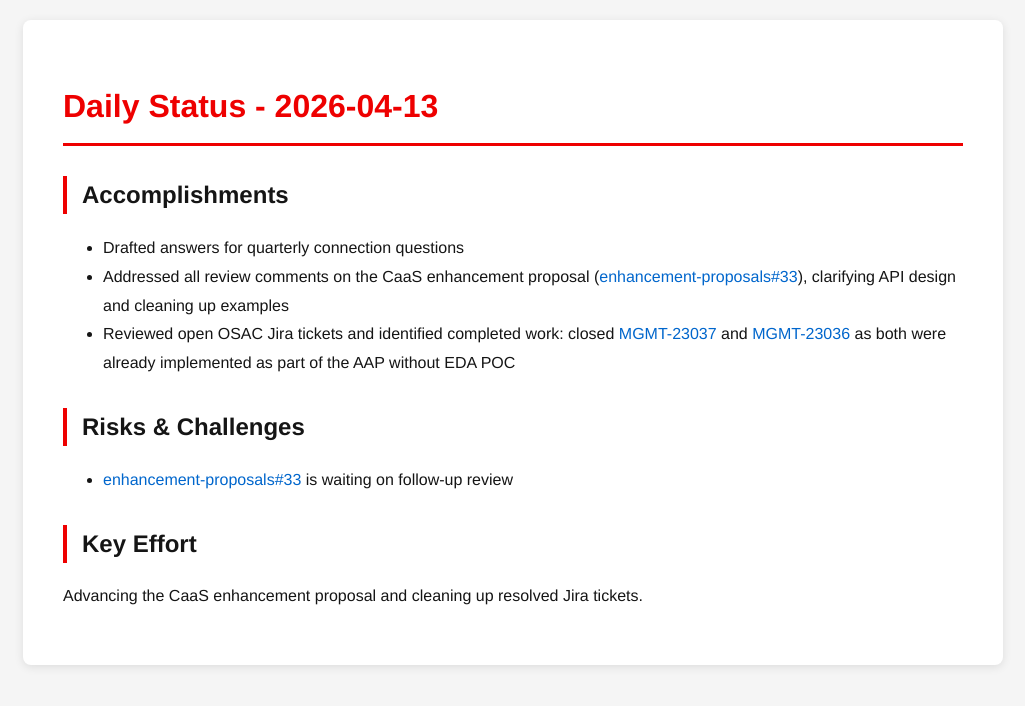
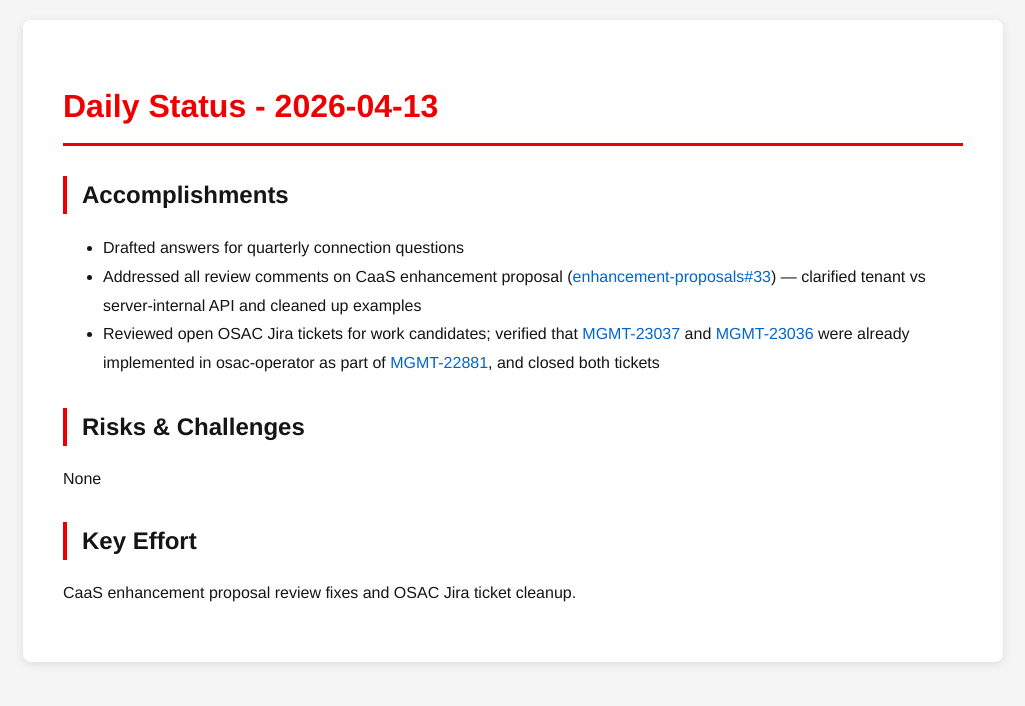
Before and after one commit to tzvatot/daily-status, a Jekyll site: the page built from 2026-04-13.md, in a window 1280 px wide. Shown: the top 706 px of the page, without its empty margins (127-1152 px from the left). Built offline with Jekyll 4.4.1, drawn with Linux system fonts in a browser that asks for light colours.

Commit message:
Daily status update - 2026-04-13

```diff
--- a/2026-04-13.md
+++ b/2026-04-13.md
@@ -8,11 +8,11 @@ date: 2026-04-13
 
 ## Accomplishments
 - Drafted answers for quarterly connection questions
-- Addressed all review comments on the CaaS enhancement proposal ([enhancement-proposals#33](https://github.com/osac-project/enhancement-proposals/pull/33)), clarifying API design and cleaning up examples
-- Reviewed open OSAC Jira tickets and identified completed work: closed [MGMT-23037](https://redhat.atlassian.net/browse/MGMT-23037) and [MGMT-23036](https://redhat.atlassian.net/browse/MGMT-23036) as both were already implemented as part of the AAP without EDA POC
+- Addressed all review comments on CaaS enhancement proposal ([enhancement-proposals#33](https://github.com/osac-project/enhancement-proposals/pull/33)) — clarified tenant vs server-internal API and cleaned up examples
+- Reviewed open OSAC Jira tickets for work candidates; verified that [MGMT-23037](https://issues.redhat.com/browse/MGMT-23037) and [MGMT-23036](https://issues.redhat.com/browse/MGMT-23036) were already implemented in osac-operator as part of [MGMT-22881](https://issues.redhat.com/browse/MGMT-22881), and closed both tickets
 
 ## Risks & Challenges
-- [enhancement-proposals#33](https://github.com/osac-project/enhancement-proposals/pull/33) is waiting on follow-up review
+None
 
 ## Key Effort
-Advancing the CaaS enhancement proposal and cleaning up resolved Jira tickets.
+CaaS enhancement proposal review fixes and OSAC Jira ticket cleanup.
```
